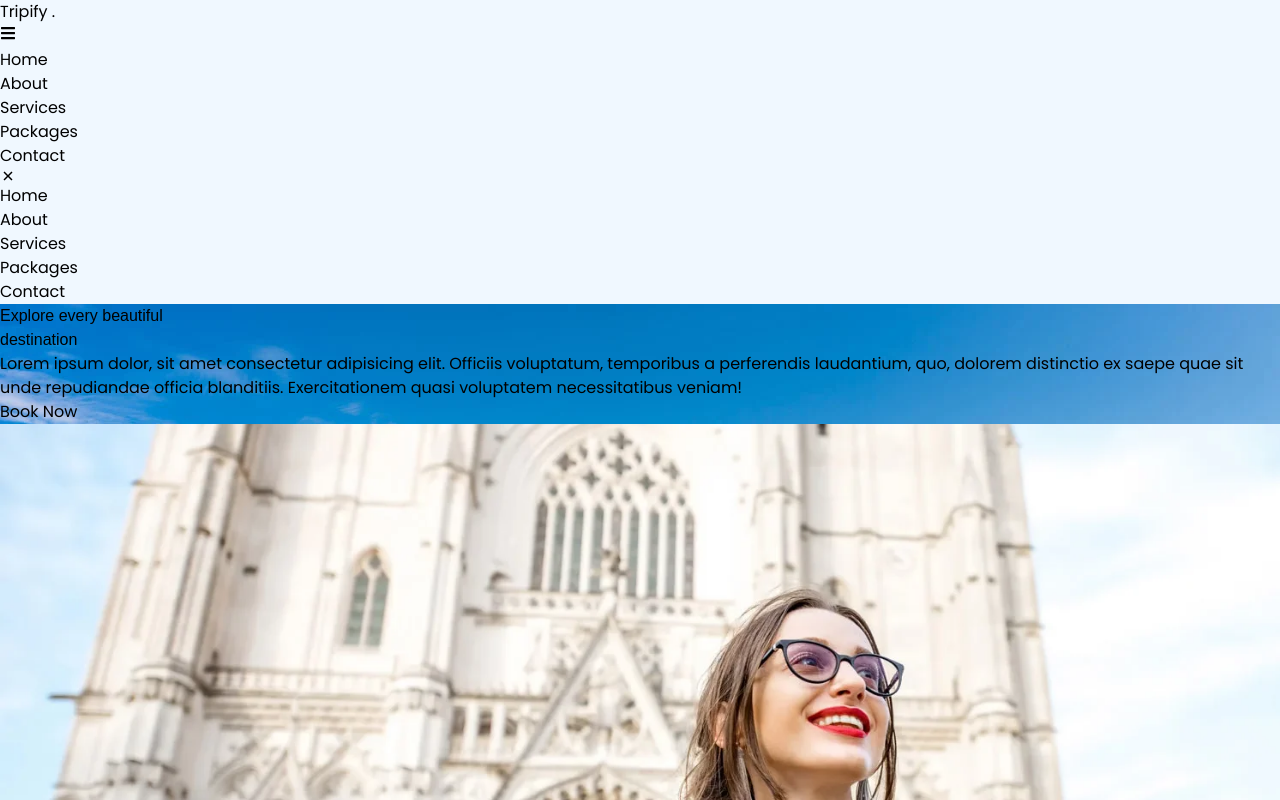
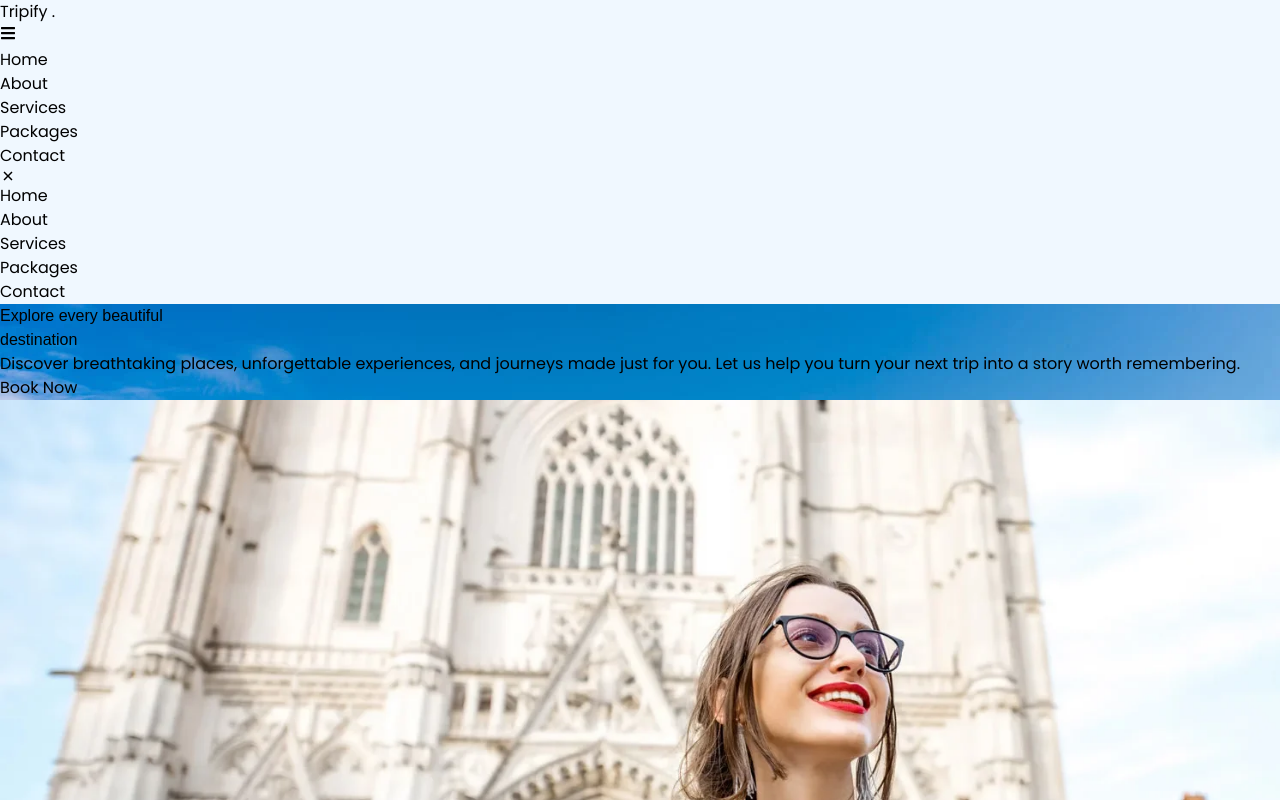
Before and after one commit to AkifNaveed12/Tripify, a React (Vite) app in the folder TripifyWebsite/: page / in a window 1280 px wide. Shown: the top 800 px of the page. Built offline with nearby package versions, Linux system fonts and the light colour scheme; a web font is replaced by a local one.

Commit message:
fix: added proper hero content instead of lorem

```diff
--- a/TripifyWebsite/src/sections/Hero.jsx
+++ b/TripifyWebsite/src/sections/Hero.jsx
@@ -31,9 +31,7 @@ const Hero = () => {
                             font-bold bg-transparent-100">Explore every beautiful <br />destination</h1>
 
                         <p data-aos="zoom-in" data-aos-delay="200"
-                            className="text-lg text-center lg:w-[50]% w-full"> Lorem ipsum dolor, sit amet consectetur adipisicing elit. Officiis voluptatum, temporibus
-                            a perferendis laudantium, quo, dolorem distinctio ex saepe quae sit unde repudiandae officia blanditiis.
-                            Exercitationem quasi voluptatem necessitatibus veniam!</p>
+                            className="text-lg text-center lg:w-[50]% w-full">Discover breathtaking places, unforgettable experiences, and journeys made just for you. Let us help you turn your next trip into a story worth remembering.</p>
 
                         <button data-aos="slide-up" data-aos-delay="300"
                         className="bg-orange-600 hover:bg-black hover:text-white
```
